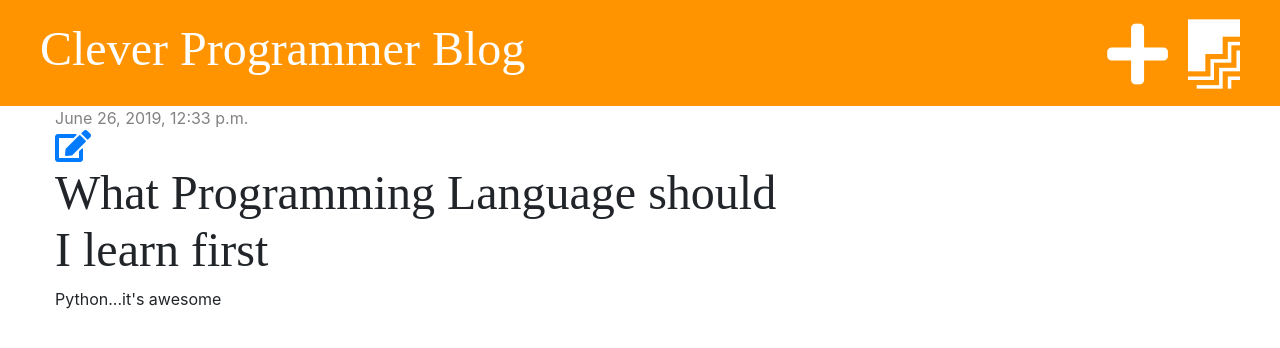
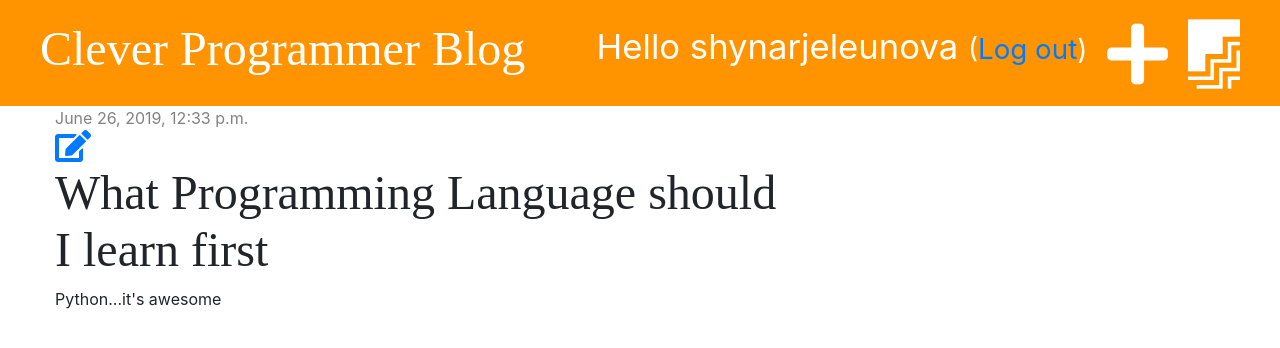
Before and after one commit to shenar-gold/my_django_site, a Django app: page /post/1/ in a window 1280 px wide. Shown: the top 348 px of the page. Run offline with Django 3.2, Linux system fonts and the light colour scheme; a user stored in the database is signed in; data comes from the database, SQL or seed files in the repository; both versions use the stored data as it was after the commit; some libraries are stand-ins or nearby versions.

Commit message:
Add logout functionality.

```diff
--- a/blog/templates/blog/base.html
+++ b/blog/templates/blog/base.html
@@ -18,6 +18,14 @@
   {% if user.is_authenticated %}
       <a href="{% url 'post_draft_list' %}" class="top-menu"><i class="fab fa-firstdraft fa-2x"></i></a>
       <a href="{% url 'post_new' %}" class="top-menu"><i class="fas fa-plus fa-2x" style="color: white;"></i></a>
+
+        <p class = "top-menu"> Hello {{user.username}}
+          <small>
+          (<a href="{% url 'logout' %}">Log out</a>)
+          </small>
+        </p>
+
+
 {% else %}
   <a href="{% url 'login' %}" class="top-menu"><i class="fas fa-sign-in-alt fa-2x"></i></a>
 
--- a/blog/urls.py
+++ b/blog/urls.py
@@ -1,6 +1,6 @@
 from django.urls import path
 from . import views
-from django.contrib.auth import views as auth_views
+
 
 urlpatterns = [
     path('', views.post_list, name= 'post_list'),
@@ -9,5 +9,5 @@ urlpatterns = [
     path('post/<int:pk>/edit/', views.post_edit, name='post_edit'),
     path('drafts/', views.post_draft_list, name = 'post_draft_list'),
     path('post/<int:pk>/publish/', views.post_publish, name = 'post_publish'),
-    path('accounts/login/', auth_views.LoginView.as_view(), name='login'),
+
     ]
--- a/mysite/settings.py
+++ b/mysite/settings.py
@@ -28,6 +28,8 @@ DEBUG = True
 ALLOWED_HOSTS = []
 
 LOGIN_REDIRECT_URL = 'post_list'
+
+LOGOUT_REDIRECT_URL = '/'
 # Application definition
 
 INSTALLED_APPS = [
--- a/mysite/urls.py
+++ b/mysite/urls.py
@@ -15,8 +15,12 @@ Including another URLconf
 """
 from django.contrib import admin
 from django.urls import path, include
+from django.contrib.auth import views as auth_views
 
 urlpatterns = [
     path('admin/', admin.site.urls),
+    path('accounts/login/', auth_views.LoginView.as_view(), name='login', kwargs={'next_page':'post_list'}),
+    path('accounts/logout/', view = auth_views.LogoutView.as_view(), name='logout', kwargs={'next_page':'/'}),
     path('', include('blog.urls'))
+
 ]
```
Also changed, not shown: db.sqlite3.
